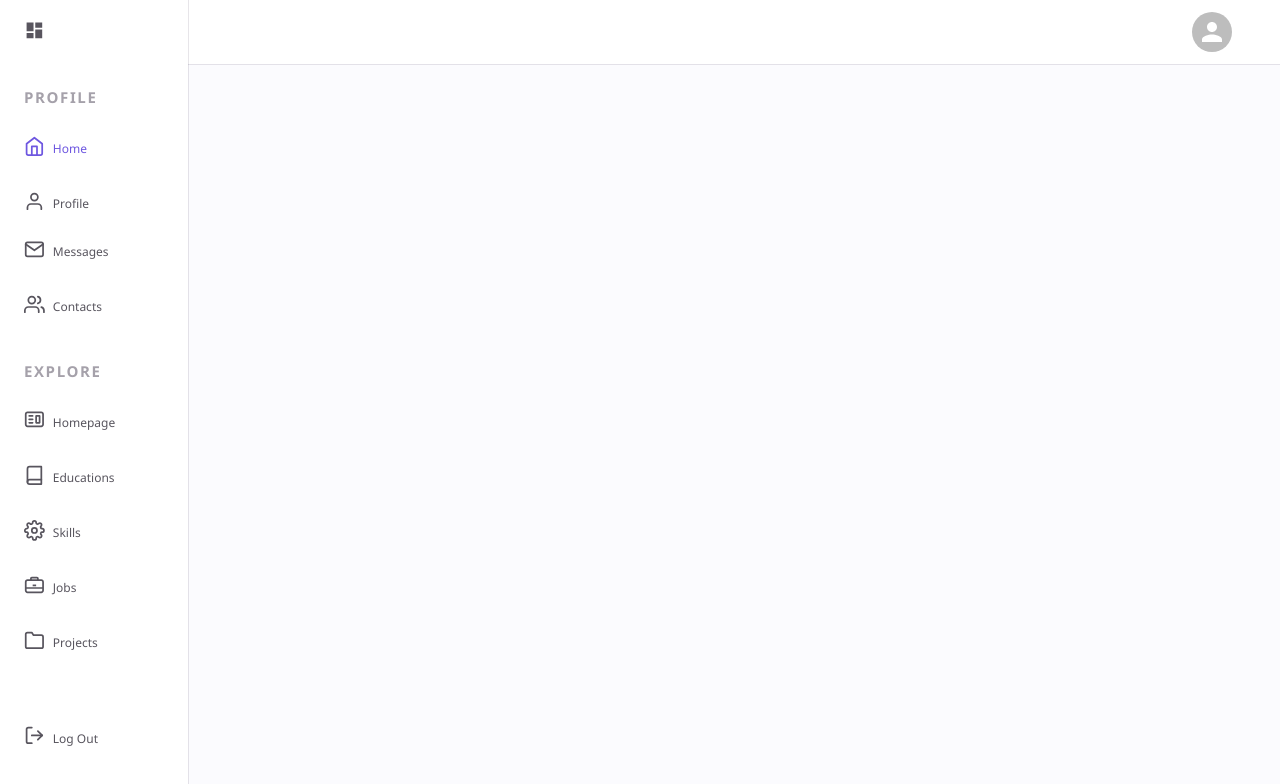
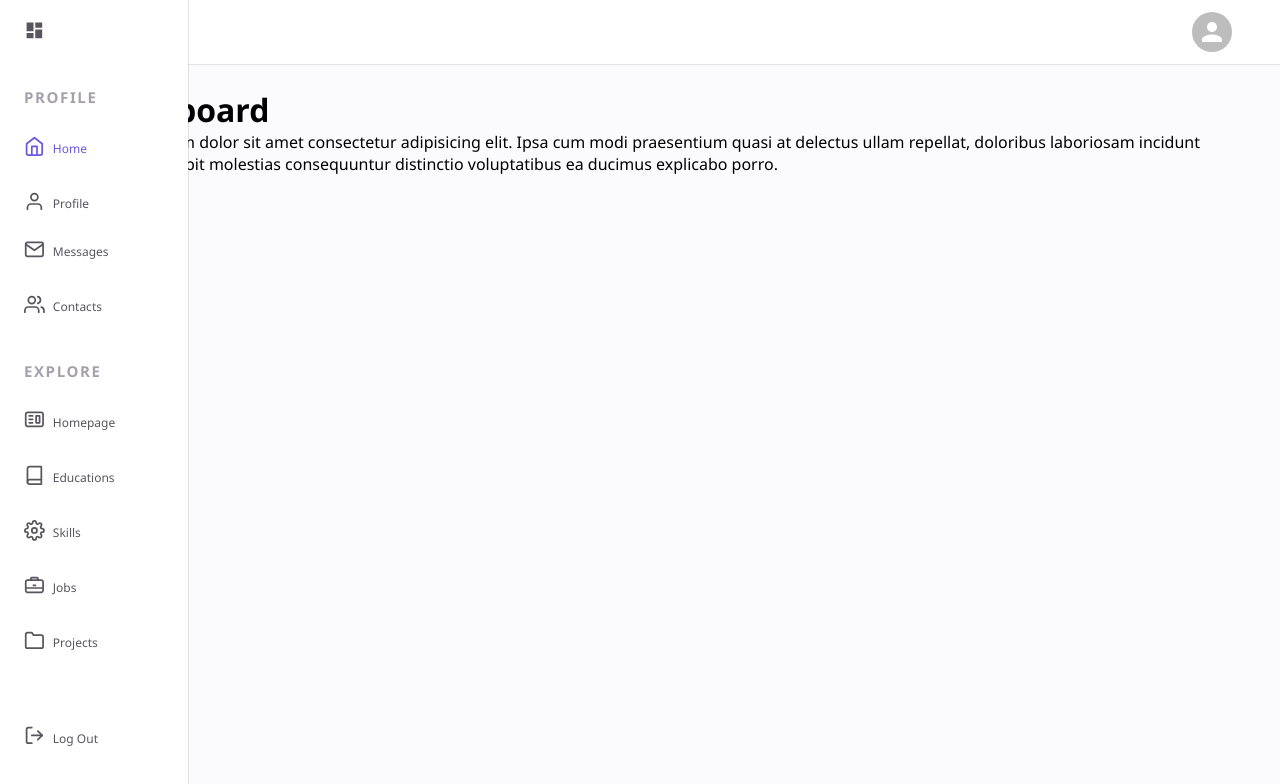
Before and after one commit to modelagem-de-sistemas/web, a Next.js app: page /admin in a window 1280 px wide. Shown: the top 784 px of the page. Built offline with nearby package versions, Linux system fonts and the light colour scheme.

Commit message:
feature: finish admin

```diff
--- a/src/components/Templates/DashboardPage/styles.ts
+++ b/src/components/Templates/DashboardPage/styles.ts
@@ -1,3 +1,12 @@
 import styled from 'styled-components';
 
-export const Container = styled.div``;
+export const Container = styled.div`
+  > main {
+    max-width: 1600px;
+    padding: calc(var(--header-height) + 2rem) 3rem 3rem 6rem;
+
+    @media screen and (max-width: 768px) {
+      padding: calc(var(--header-height) + 1rem) 1rem 0 1rem;
+    }
+  }
+`;
--- a/src/pages/admin/index.tsx
+++ b/src/pages/admin/index.tsx
@@ -4,7 +4,15 @@ import React from 'react';
 import DashboardPage from '@/components/Templates/DashboardPage';
 
 const DashboardHome: NextPage = () => {
-  return <DashboardPage></DashboardPage>;
+  return (
+    <DashboardPage>
+      <h1>Dashboard</h1>
+      <p>
+        Lorem ipsum dolor sit amet consectetur adipisicing elit. Ipsa cum modi praesentium quasi at delectus ullam repellat, doloribus
+        laboriosam incidunt magni suscipit molestias consequuntur distinctio voluptatibus ea ducimus explicabo porro.
+      </p>
+    </DashboardPage>
+  );
 };
 
 export default DashboardHome;
```
